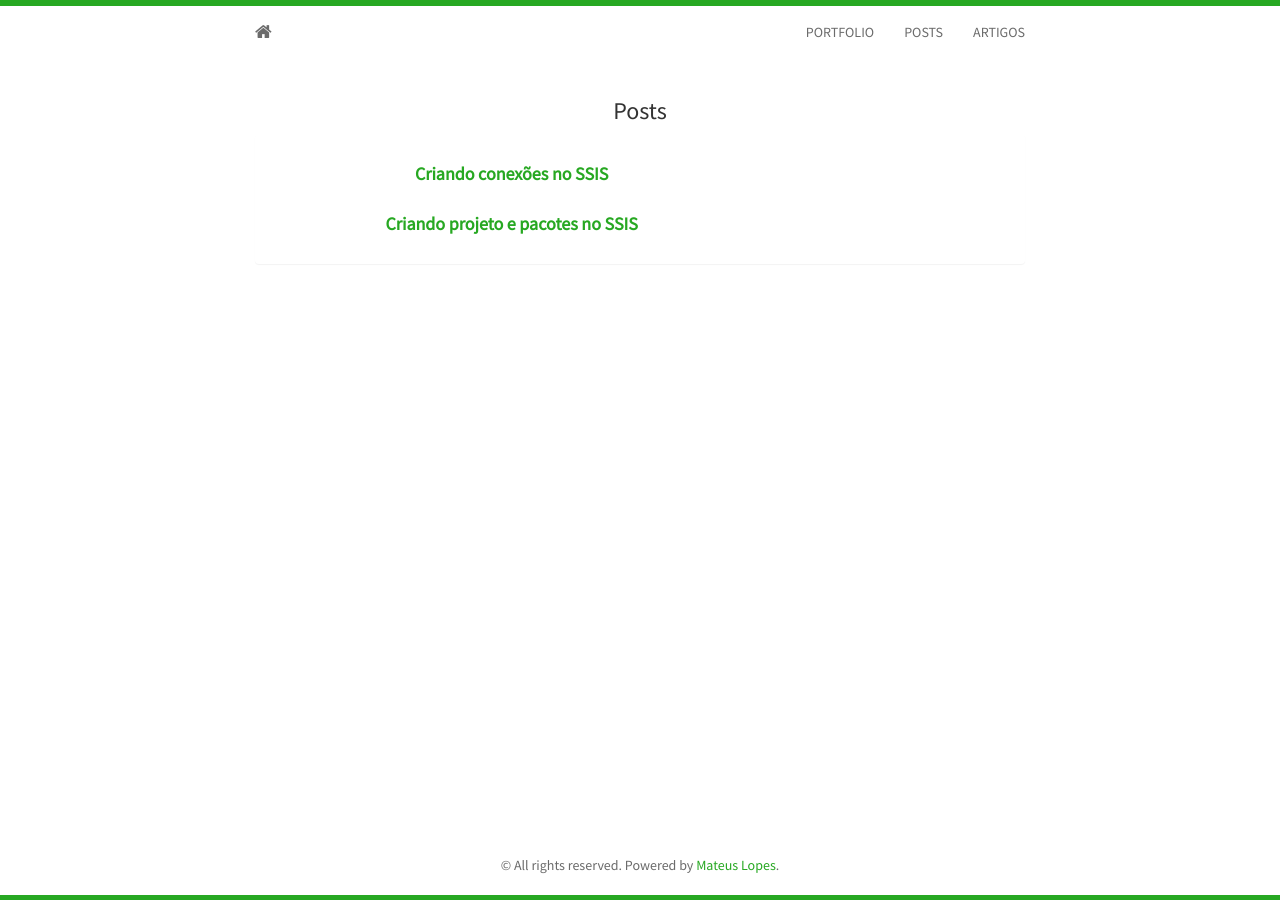
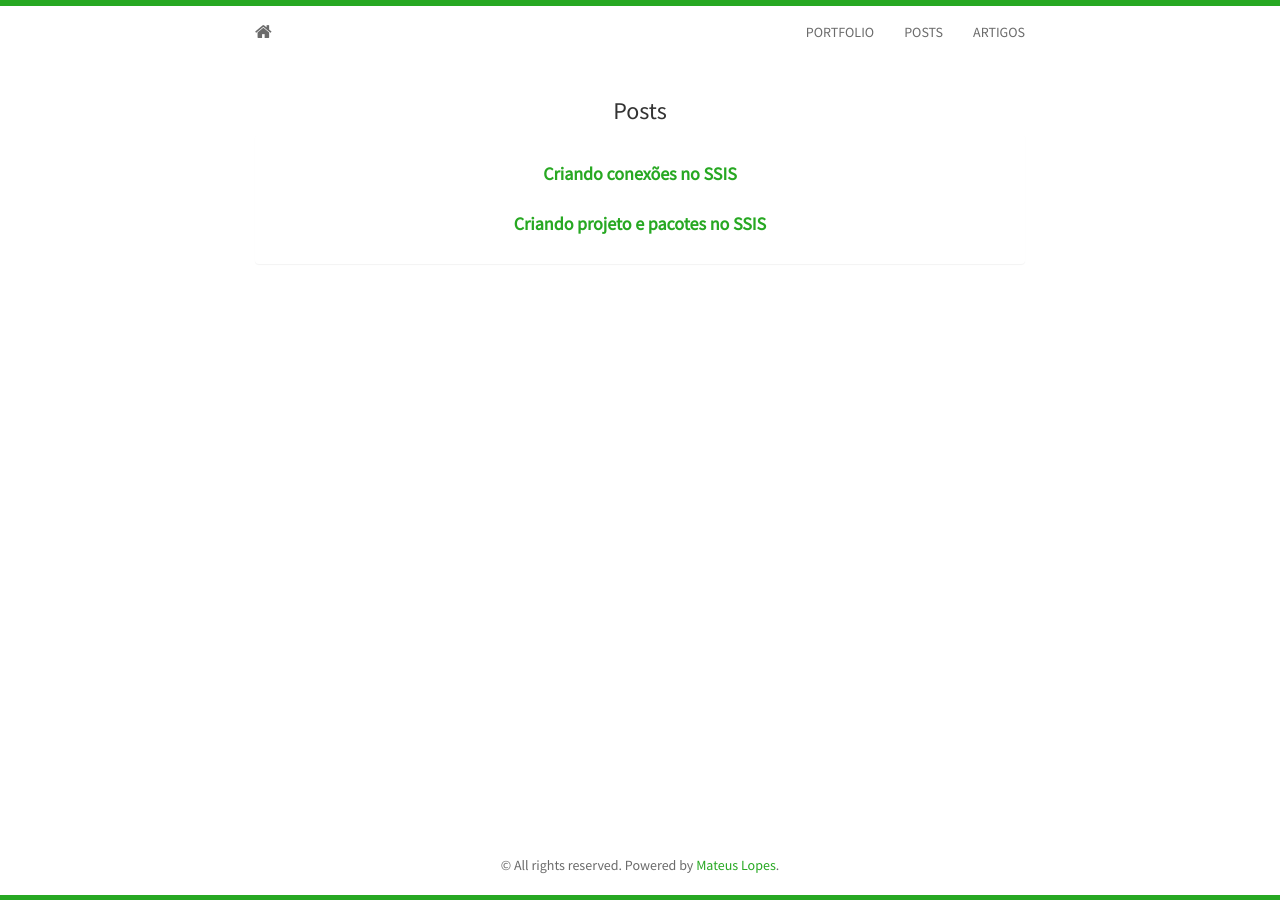
Before and after one commit to mateusbtlopes/mateusbtlopes.github.io, a Jekyll site: the page built from posts.html, in a window 1280 px wide. Built offline with Jekyll 4.4.1, drawn with Linux system fonts in a browser that asks for light colours; nearby versions of some CDN libraries.

Commit message:
Update posts.html

```diff
--- a/posts.html
+++ b/posts.html
@@ -14,12 +14,10 @@ title: Posts - Mateus Bruno T. Lopes
 					 </h5>
 				 </div>
 -->
-				 <div class="col-sm-8 col-md-8 col-lg-8">
 				 <!--<div class="col-sm-8 col-md-8 col-lg-8">-->
 					 <h5 style="text-align: center">
 					 	<strong><a href="{{ site.baseurl }}{{ post.url }}">{{ post.title }}</a></strong>
 					 </h5>
-				 </div>
 				 <!--</div>-->
 			</div>
 	    {% endfor %}
```
